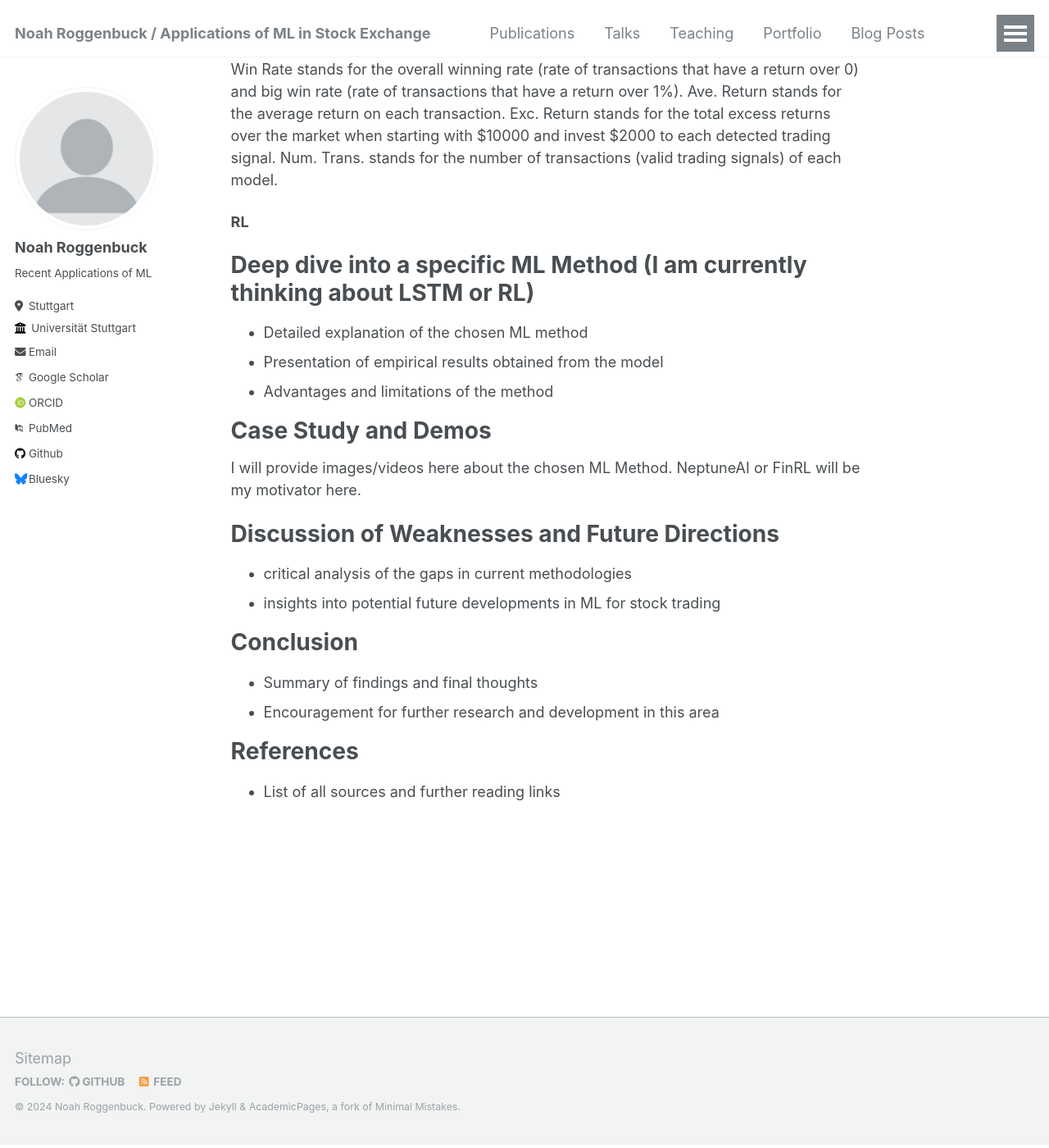
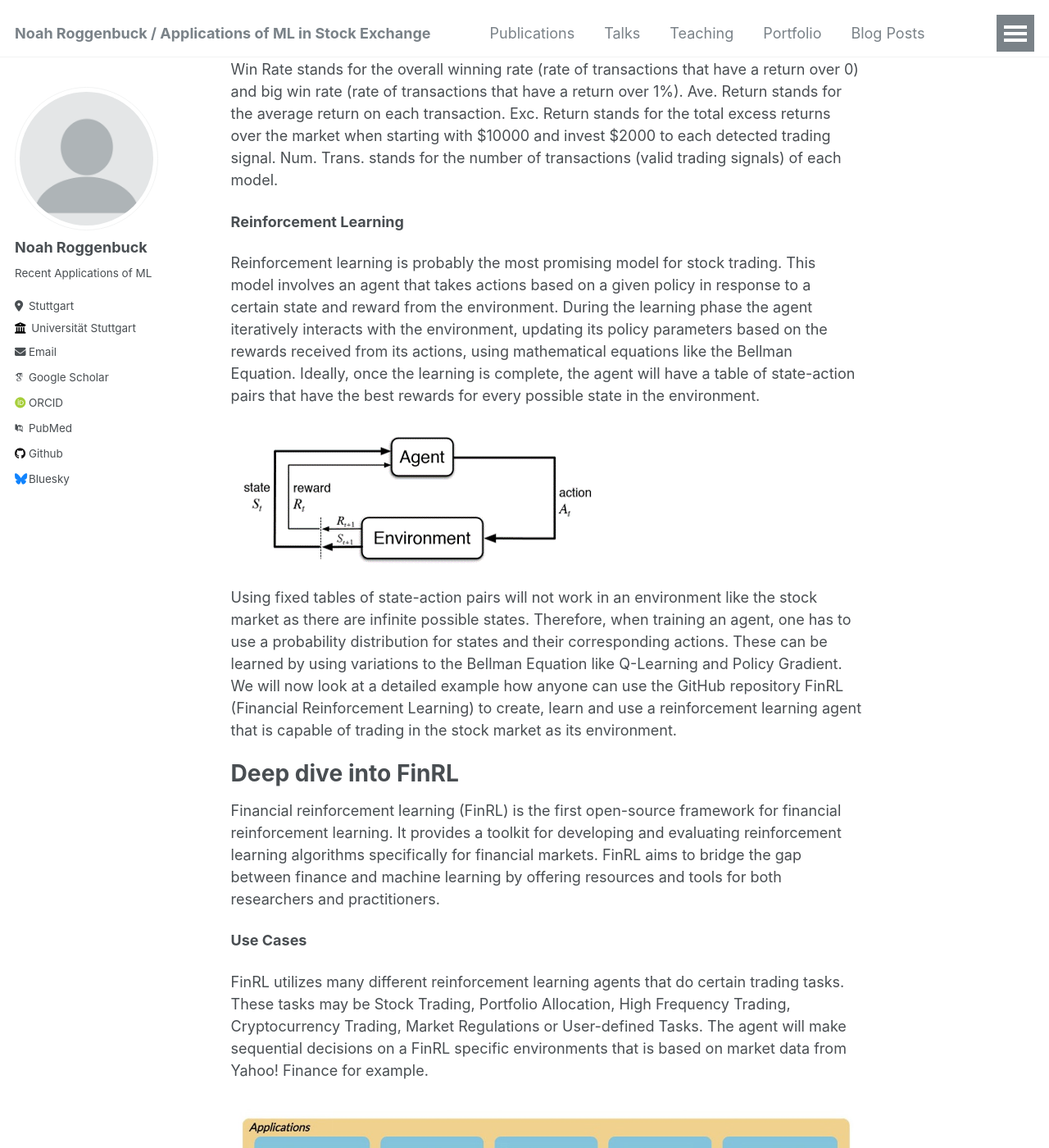
Before and after one commit to noahrog02/noahrog02.github.io, a Jekyll site: the page built from _pages/about.md, in a window 1280 px wide and 1400 px high, scrolled down 11460 px. Shown: the whole window at 82% size. Built offline with Jekyll 4.4.1, drawn with Linux system fonts in a browser that asks for light colours; some web fonts are replaced; some of the changed text lies outside the part shown.

Commit message:
Update about.md

```diff
--- a/_pages/about.md
+++ b/_pages/about.md
@@ -126,13 +126,36 @@ The authors used the predictions to buy or short a stock at the news articles' p
 
 Win Rate stands for the overall winning rate (rate of transactions that have a return over 0) and big win rate (rate of transactions that have a return over 1%). Ave. Return stands for the average return on each transaction. Exc. Return stands for the total excess returns over the market when starting with $10000 and invest $2000 to each detected trading signal. Num. Trans. stands for the number of transactions (valid trading signals) of each model.
 
-**RL**
+**Reinforcement Learning**
 
-Deep dive into a specific ML Method (I am currently thinking about LSTM or RL)
+Reinforcement learning is probably the most promising model for stock trading. This model involves an agent that takes actions based on a given policy in response to a certain state and reward from the environment. During the learning phase the agent iteratively interacts with the environment, updating its policy parameters based on the rewards received from its actions, using mathematical equations like the Bellman Equation. Ideally, once the learning is complete, the agent will have a table of state-action pairs that have the best rewards for every possible state in the environment.
+
+![RL](images/RL_func.png)
+
+Using fixed tables of state-action pairs will not work in an environment like the stock market as there are infinite possible states. Therefore, when training an agent, one has to use a probability distribution for states and their corresponding actions. These can be learned by using variations to the Bellman Equation like Q-Learning and Policy Gradient. We will now look at a detailed example how anyone can use the GitHub repository FinRL (Financial Reinforcement Learning) to create, learn and use a reinforcement learning agent that is capable of trading in the stock market as its environment.
+
+Deep dive into FinRL
 ======
-- Detailed explanation of the chosen ML method
-- Presentation of empirical results obtained from the model
-- Advantages and limitations of the method
+
+Financial reinforcement learning (FinRL) is the first open-source framework for financial reinforcement learning. It provides a toolkit for developing and evaluating reinforcement learning algorithms specifically for financial markets. FinRL aims to bridge the gap between finance and machine learning by offering resources and tools for both researchers and practitioners.
+
+**Use Cases**
+
+FinRL utilizes many different reinforcement learning agents that do certain trading tasks. These tasks may be Stock Trading, Portfolio Allocation, High Frequency Trading, Cryptocurrency Trading, Market Regulations or User-defined Tasks. The agent will make sequential decisions on a FinRL specific environments that is based on market data from Yahoo! Finance for example.
+
+![FinRL_UseCases](images/FinRL_UseCases.jpg)
+
+In this detailed example we want to look at portfolio allocation which, as presented in the motivation part by Liu et al., yielded very good results when using the reinforcement learning agent DDPG.
+
+**Agents and their benefits**
+
+FinRL provides nine different agents of which three are value based. These value based agents can only do single stock trading and are therefore of no use in this example. The other six agents are Actor-critic based and are all suitable for a portfolio allocation problem. These agents only have slight differences as seen in the table:
+
+![FinRL_Agents](images/FinRL_Agents.png)
+
+**Actor-critic Reinforcement Learning**
+
+Actor-critic reinforcement learning is the base of all agents in use and is a slight variation of plain reinforcement learning.
 
 Case Study and Demos
 ======
```
Also changed, not shown: other parts of _pages/about.md (+1 -1 lines).
